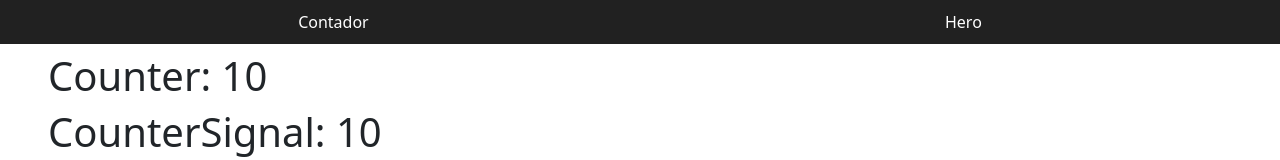
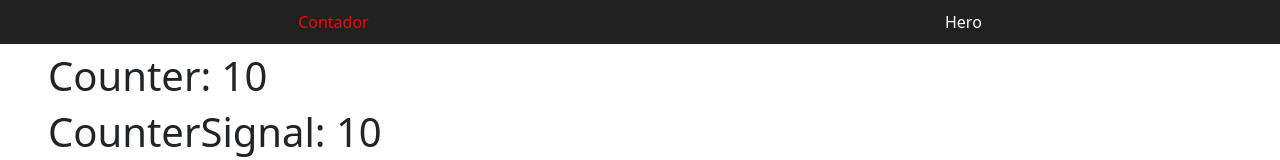
Before and after one commit to Jeremiasianigro/cursoAngularDevtalles, an Angular app in the folder bases/: page / in a window 1280 px wide. Shown: the top 160 px of the page. Built offline with nearby package versions, Linux system fonts and the light colour scheme.

Commit message:
seccion5-clase4

```diff
--- a/bases/src/app/components/shared/navbar/navbar.html
+++ b/bases/src/app/components/shared/navbar/navbar.html
@@ -11,14 +11,19 @@
     color: white;
     text-decoration: none;
   }
+  nav a.active{
+    color: red;
+  }
 
 
 </style>
 
 
 <nav>
-  <a routerLink="/">Contador</a>
-  <a [routerLink]="['/hero']">Hero</a>
+  <a routerLink="/" routerLinkActive="active"
+  [routerLinkActiveOptions]="{ exact: true}"
+  >Contador</a>
+  <a [routerLink]="['/hero']" [routerLinkActive]="'active'">Hero</a>
 
   <!--otros-->
 </nav>
--- a/bases/src/app/components/shared/navbar/navbar.ts
+++ b/bases/src/app/components/shared/navbar/navbar.ts
@@ -1,10 +1,10 @@
 import { Component } from '@angular/core';
-import { RouterLink } from "@angular/router";
+import { RouterLink, RouterLinkActive } from "@angular/router";
 
 @Component({
   selector: 'app-navbar',
   imports: [
-    RouterLink],
+    RouterLink, RouterLinkActive],
   templateUrl: './navbar.html',
 })
 export class Navbar {
```
